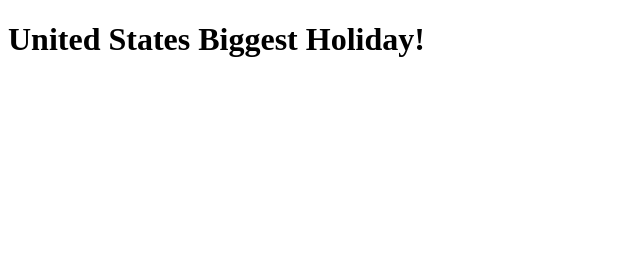
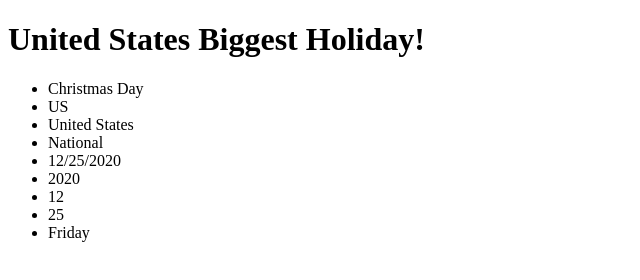
Before and after one commit to Sophealin-Hul/FSW-115, a plain HTML site: page week-two/assisgnmentWeekTwoPt2/createAList.html in a window 1280 px wide. Shown: the whole page, without its empty margins (0-640 px from the left). Drawn offline with Linux system fonts and the light colour scheme.

Commit message:
modified files in assingmentWeekTwoPt2

```diff
--- a/week-two/assisgnmentWeekTwoPt2/createAList.html
+++ b/week-two/assisgnmentWeekTwoPt2/createAList.html
@@ -7,6 +7,6 @@
     <body>
         <h1> United States Biggest Holiday! </h1>
         <ul id = "style"> </ul>
-        <script src = "index.js"></script>
+        <script src = "app.js"></script>
     </body>
 </html>
```
Also changed, not shown: 1 other file.
